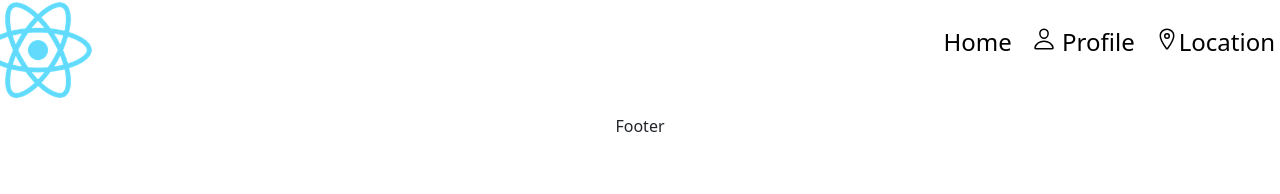
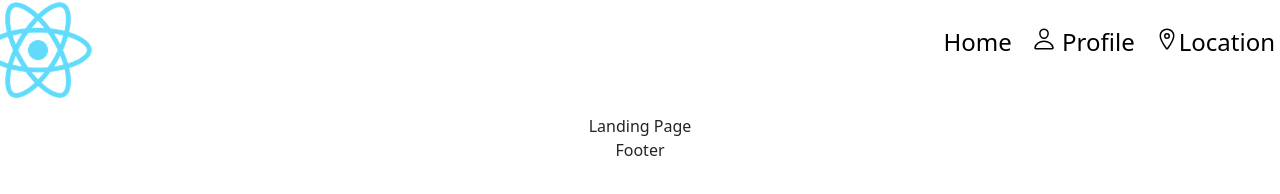
Before and after one commit to mteubnerfoster/fluffr, a React (Create React App) app in the folder client/: page /landingpage in a window 1280 px wide. Shown: the part 110-304 px from the top of the page. Built offline with nearby package versions, Linux system fonts and the light colour scheme.

Commit message:
added scss file and route for landingpage

```diff
--- a/client/src/App.js
+++ b/client/src/App.js
@@ -4,6 +4,7 @@ import NavBar from './components/NavBar';
 import Footer from './components/Footer';
 import { Profile } from './components/Profile';
 import Home from './components/Home';
+import LandingPage from './components/LandingPage';
 
 import { ApolloClient, ApolloProvider, InMemoryCache } from '@apollo/client';
 
@@ -23,6 +24,7 @@ function App() {
           <Switch>
             <Route exact path='/' component={Home} />
             <Route exact path='/profile' component={Profile} />
+            <Route exact path='/landingpage' component={LandingPage} />
           </Switch>
           <Footer />
         </div>
--- a/client/src/components/LandingPage/index.jsx
+++ b/client/src/components/LandingPage/index.jsx
@@ -1,7 +1,9 @@
 import './style.css'
 
 const LandingPage = () => {
+  return (
   <div>Landing Page</div>
+  )
 };
 
 export default LandingPage;
--- /dev/null
+++ b/client/src/components/Login/style.css
@@ -0,0 +1 @@
+/* No CSS *//*# sourceMappingURL=style.css.map */
```
Also changed, not shown: client/src/components/LandingPage/style.scss (added), 1 other file (tests, documents, lock files or other folders).
